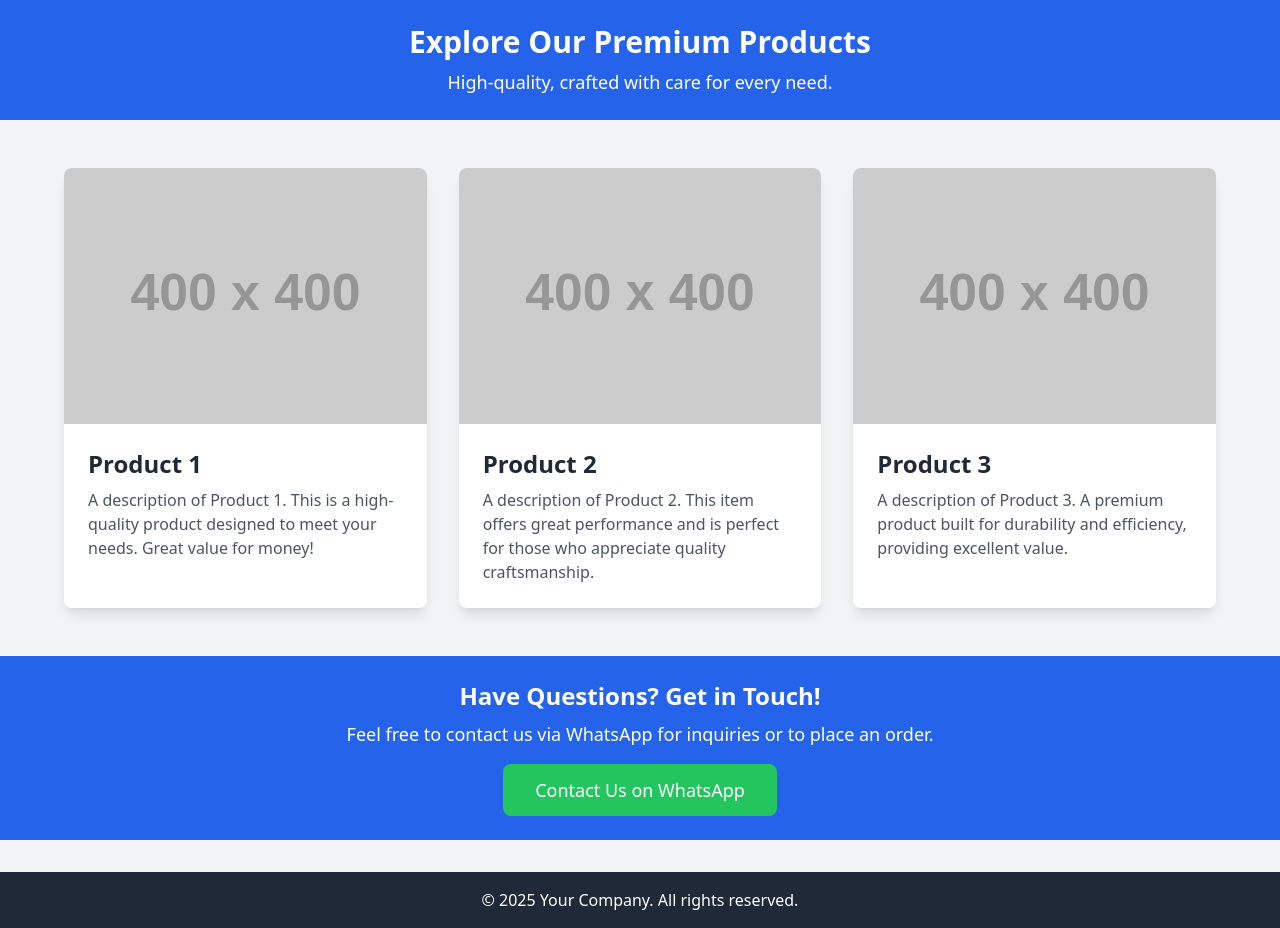
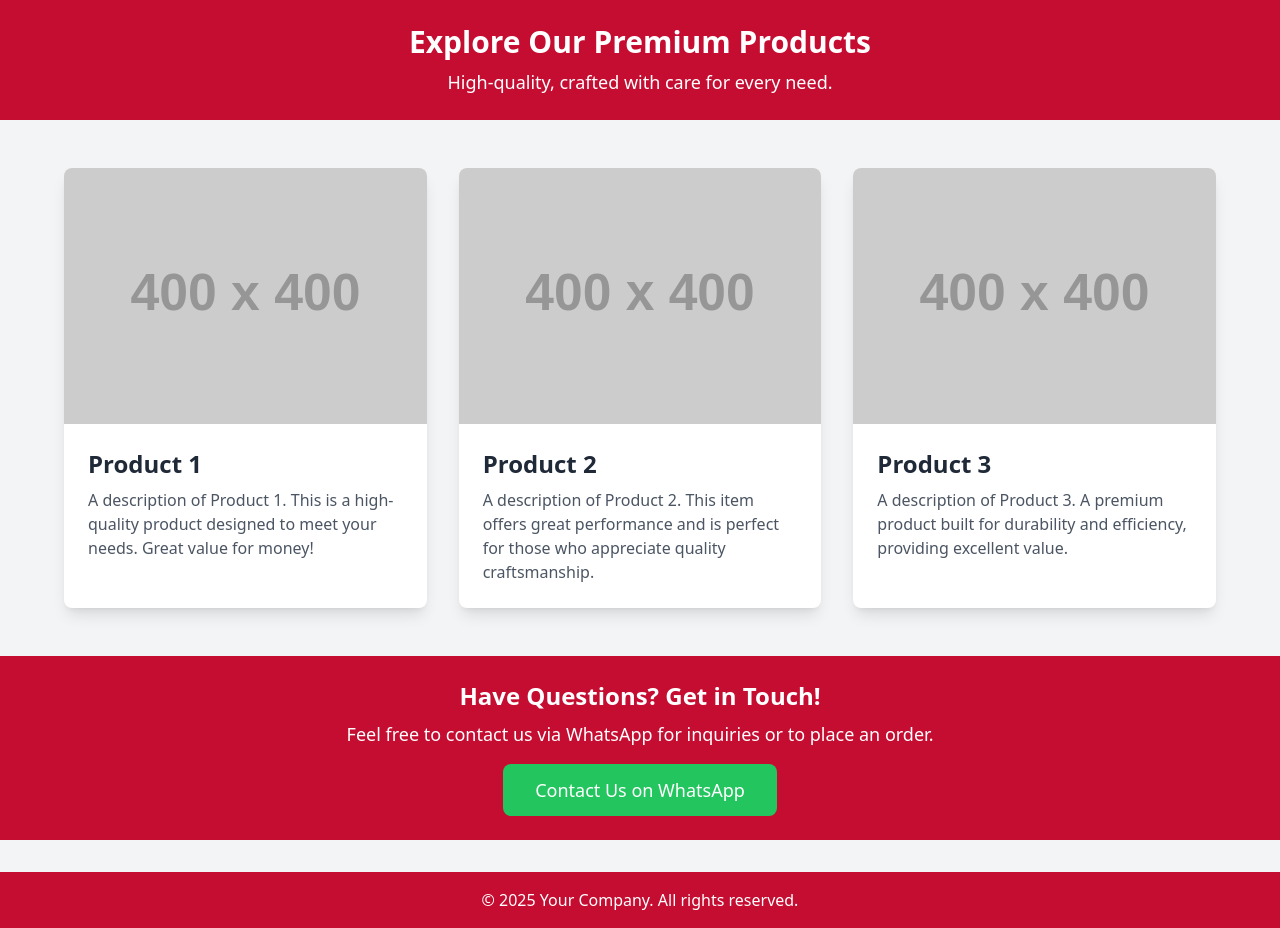
Before and after one commit to jangkimchi/jangkimchi.github.io, a plain HTML site: page index.html in a window 1280 px wide. Drawn offline with nearby package versions, Linux system fonts and the light colour scheme; placeholder pictures from the web are drawn by us.

Commit message:
Update index.html

```diff
--- a/index.html
+++ b/index.html
@@ -11,7 +11,7 @@
 <body class="bg-gray-100 font-sans text-gray-900">
 
     <!-- Header Section -->
-    <header class="bg-blue-600 text-white py-6 text-center">
+    <header class="bg-[#c50c31] text-white py-6 text-center">
         <h1 class="text-3xl font-bold">Explore Our Premium Products</h1>
         <p class="text-lg mt-2">High-quality, crafted with care for every need.</p>
     </header>
@@ -49,14 +49,14 @@
     </section>
 
     <!-- WhatsApp Link Section -->
-    <section class="bg-blue-600 text-white py-6 text-center">
+    <section class="bg-[#c50c31] text-white py-6 text-center">
         <h2 class="text-2xl font-semibold">Have Questions? Get in Touch!</h2>
         <p class="text-lg mt-2">Feel free to contact us via WhatsApp for inquiries or to place an order.</p>
         <a href="https://wa.me/+1234567890" class="mt-4 inline-block bg-green-500 text-white py-3 px-8 rounded-lg text-lg hover:bg-green-600 transition duration-300">Contact Us on WhatsApp</a>
     </section>
 
     <!-- Footer -->
-    <footer class="bg-gray-800 text-white text-center py-4 mt-8">
+    <footer class="bg-[#c50c31] text-white text-center py-4 mt-8">
         <p>&copy; 2025 Your Company. All rights reserved.</p>
     </footer>
 
```
